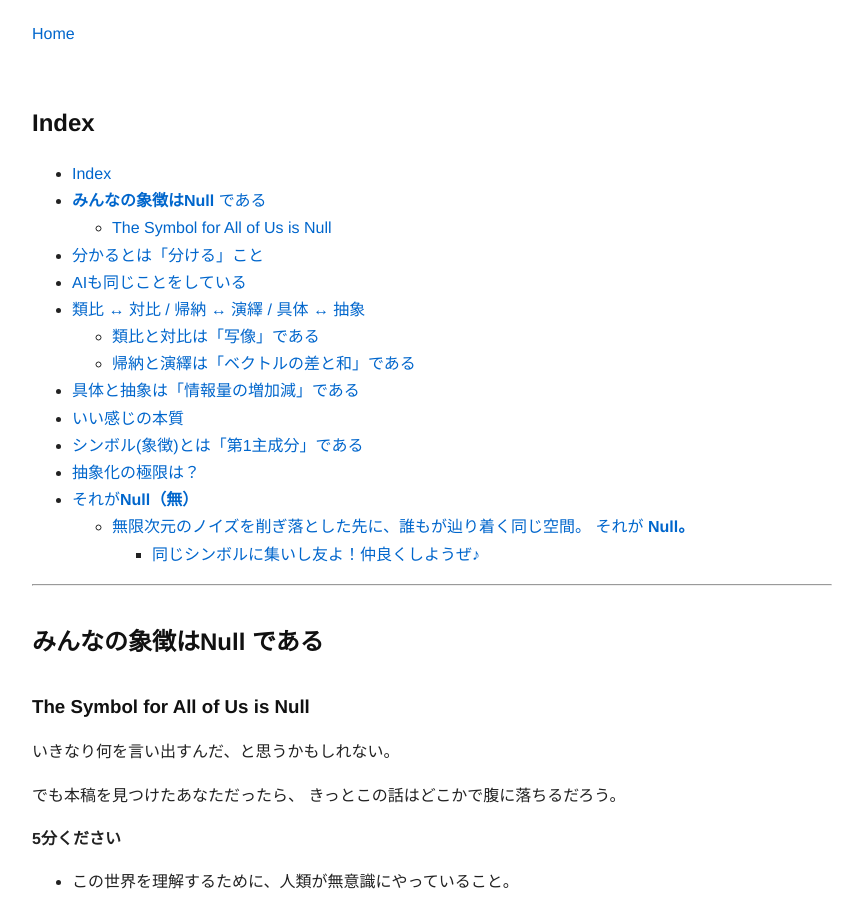
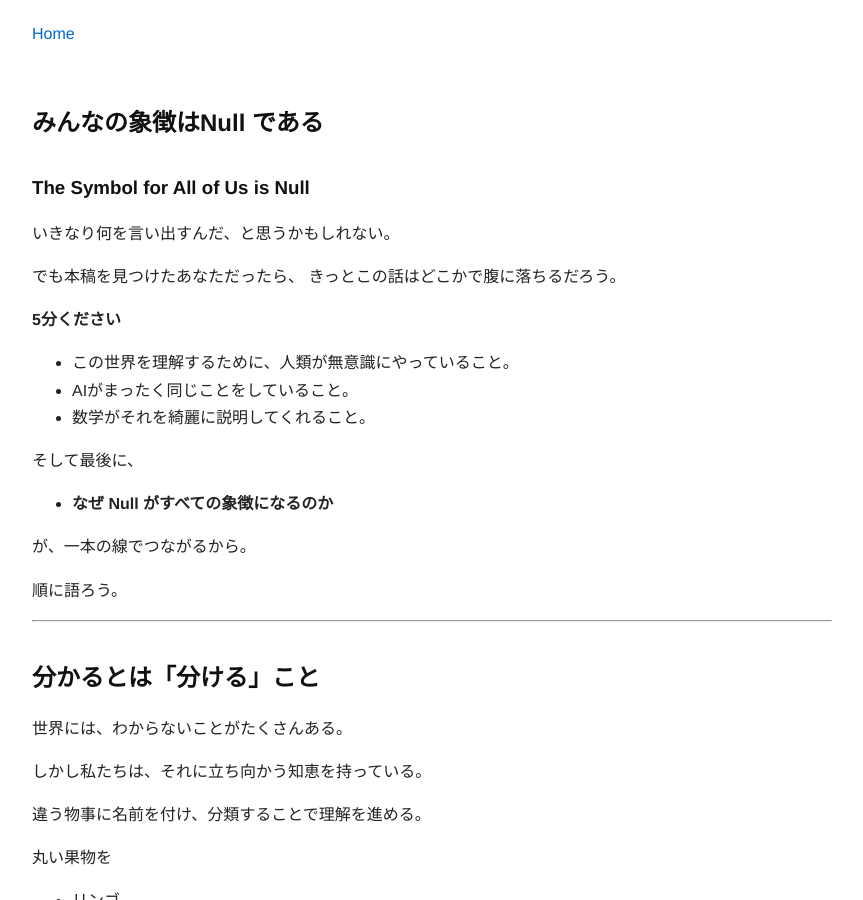
Before and after one commit to GoodRelax/articles, a Jekyll site: the page built from our-symbol-is-null/our-symbol-is-null-ja.md, in a window 1280 px wide and 900 px high. Shown: the whole window, without its empty margins (208-1071 px from the left). Built offline with Jekyll 4.4.1, drawn with Linux system fonts in a browser that asks for light colours.

Commit message:
Update our-symbol-is-null-ja.md

```diff
--- a/our-symbol-is-null/our-symbol-is-null-ja.md
+++ b/our-symbol-is-null/our-symbol-is-null-ja.md
@@ -5,11 +5,6 @@ date: 2026-02-14
 lang: ja
 key: our-symbol-is-null
 tags: [idea, poem, LLM, mathematics, philosophy]
----
-
-## Index
-- Table of Contents
-{:toc}
 ---
 
 ## **みんなの象徴はNull** である
@@ -160,7 +155,7 @@ Embedding (埋め込み) ってやつ。
 
 ---
 
-## 具体と抽象は「情報量の増加減」である
+### 具体と抽象は「情報量の増加減」である
 
 - 具体化(Concretize)とはパラメータ(属性)を追加して情報量を増やすこと。
 - 抽象化(Abstract)とはパラメータ(属性)を減らして、情報量を絞ること。 **いい感じの本質に向かって。**
@@ -218,7 +213,7 @@ $ k = 2 $ にすれば 2次元のマトリクスになる
 
 ---
 
-## シンボル(象徴)とは「第1主成分」である
+### シンボル(象徴)とは「第1主成分」である
 
 物事を整理していくと重要な情報とそうでない情報があるわけで。
 一番重要な情報をシンプルに覚えやすく表現したくなる。
@@ -237,7 +232,7 @@ $ k = 2 $ にすれば 2次元のマトリクスになる
 
 ---
 
-## 抽象化の極限は？
+### 抽象化の極限は？
 
 - 立体の情報をそぎ落として面にする
 - 面の情報をそぎ落として線にする
```
